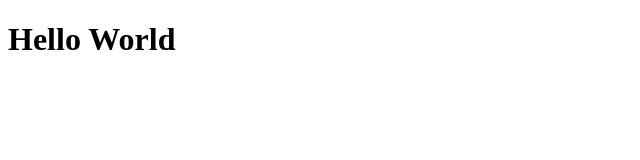
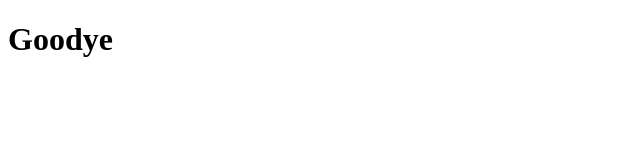
Before and after one commit to annoniyous/exo_final_git_youssef, a plain HTML site: page index.html in a window 1280 px wide. Shown: the whole page, without its empty margins (0-640 px from the left). Drawn offline with Linux system fonts and the light colour scheme.

Commit message:
h1=Goodbye

```diff
--- a/index.html
+++ b/index.html
@@ -6,7 +6,7 @@
     <title>Exo final</title>
 </head>
 <body>
-    <h1>Hello World</h1>
+    <h1>Goodye</h1>
 
 
 </body>
```
